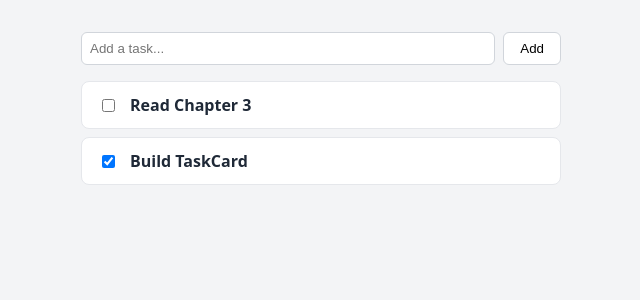
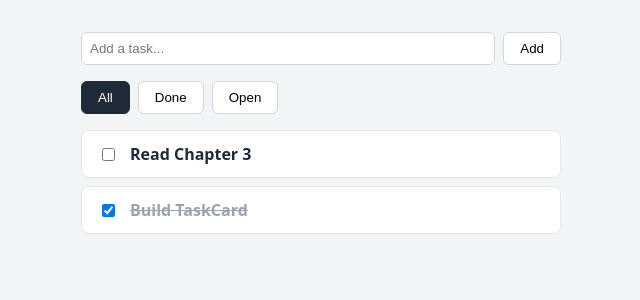
Before and after one commit to khanlarovemin/sfwe475-lab4-2203060208, a React (Vite) app: page / in a window 1280 px wide. Shown: the top 300 px of the page, without its empty margins (319-959 px from the left). Built offline with nearby package versions, Linux system fonts and the light colour scheme.

Commit message:
feat: add FilterBar and lift task toggling into TaskBoard

```diff
--- /dev/null
+++ b/src/FilterBar.tsx
@@ -0,0 +1,30 @@
+export type Filter = "all" | "done" | "open";
+
+const filters: { value: Filter; label: string }[] = [
+  { value: "all", label: "All" },
+  { value: "done", label: "Done" },
+  { value: "open", label: "Open" },
+];
+
+type FilterBarProps = {
+  filter: Filter;
+  onFilterChange: (filter: Filter) => void;
+};
+
+function FilterBar({ filter, onFilterChange }: FilterBarProps) {
+  return (
+    <div className="filter-bar">
+      {filters.map(({ value, label }) => (
+        <button
+          key={value}
+          className={value === filter ? "active" : undefined}
+          onClick={() => onFilterChange(value)}
+        >
+          {label}
+        </button>
+      ))}
+    </div>
+  );
+}
+
+export default FilterBar;
--- a/src/TaskBoard.tsx
+++ b/src/TaskBoard.tsx
@@ -2,22 +2,31 @@ import { useState } from "react";
 import type { Task } from "./schemas";
 import TaskList from "./TaskList";
 import NewTaskInput from "./NewTaskInput";
+import FilterBar, { type Filter } from "./FilterBar";
 
 function TaskBoard() {
   const [tasks, setTasks] = useState<Task[]>([
     { id: 1, title: "Read Chapter 3", done: false },
     { id: 2, title: "Build TaskCard", done: true },
   ]);
+  const [filter, setFilter] = useState<Filter>("all");
 
   function handleAddTask(title: string) {
     const nextId = Math.max(0, ...tasks.map((task) => task.id)) + 1;
     setTasks([...tasks, { id: nextId, title, done: false }]);
   }
 
+  function handleToggleTask(id: number) {
+    setTasks(
+      tasks.map((task) => (task.id === id ? { ...task, done: !task.done } : task))
+    );
+  }
+
   return (
     <div>
       <NewTaskInput onAddTask={handleAddTask} />
-      <TaskList tasks={tasks} />
+      <FilterBar filter={filter} onFilterChange={setFilter} />
+      <TaskList tasks={tasks} filter={filter} onToggleTask={handleToggleTask} />
     </div>
   );
 }
--- a/src/TaskCard.tsx
+++ b/src/TaskCard.tsx
@@ -1,16 +1,15 @@
-import { useState } from "react";
 import type { Task } from "./schemas";
 import TaskCheckbox from "./TaskCheckbox";
 
-type TaskCardProps = Pick<Task, "title" | "done" | "dueDate">;
+type TaskCardProps = Pick<Task, "title" | "done" | "dueDate"> & {
+  onToggle: () => void;
+};
 
-function TaskCard({ title, done: initialDone, dueDate }: TaskCardProps) {
-  const [done, setDone] = useState(initialDone);
-
+function TaskCard({ title, done, dueDate, onToggle }: TaskCardProps) {
   return (
     <div className="task-card">
-      <TaskCheckbox done={done} onToggle={() => setDone(!done)} />
-      <h3>{title}</h3>
+      <TaskCheckbox done={done} onToggle={onToggle} />
+      <h3 className={done ? "done" : undefined}>{title}</h3>
       {dueDate && <p>Due: {dueDate}</p>}
     </div>
   );
--- a/src/TaskList.tsx
+++ b/src/TaskList.tsx
@@ -1,15 +1,29 @@
 import type { Task } from "./schemas";
+import type { Filter } from "./FilterBar";
 import TaskCard from "./TaskCard";
 
-function TaskList({ tasks }: { tasks: Task[] }) {
+type TaskListProps = {
+  tasks: Task[];
+  filter: Filter;
+  onToggleTask: (id: number) => void;
+};
+
+function TaskList({ tasks, filter, onToggleTask }: TaskListProps) {
+  const visibleTasks = tasks.filter((task) => {
+    if (filter === "done") return task.done;
+    if (filter === "open") return !task.done;
+    return true;
+  });
+
   return (
     <div>
-      {tasks.map((task) => (
+      {visibleTasks.map((task) => (
         <TaskCard
           key={task.id}
           title={task.title}
           done={task.done}
           dueDate={task.dueDate}
+          onToggle={() => onToggleTask(task.id)}
         />
       ))}
     </div>
--- a/src/index.css
+++ b/src/index.css
@@ -59,3 +59,20 @@ button {
   background: #fff;
   cursor: pointer;
 }
+
+.task-card h3.done {
+  text-decoration: line-through;
+  color: #9ca3af;
+}
+
+.filter-bar {
+  display: flex;
+  gap: 0.5rem;
+  margin-bottom: 1rem;
+}
+
+.filter-bar button.active {
+  background: #1f2937;
+  border-color: #1f2937;
+  color: #fff;
+}
```
